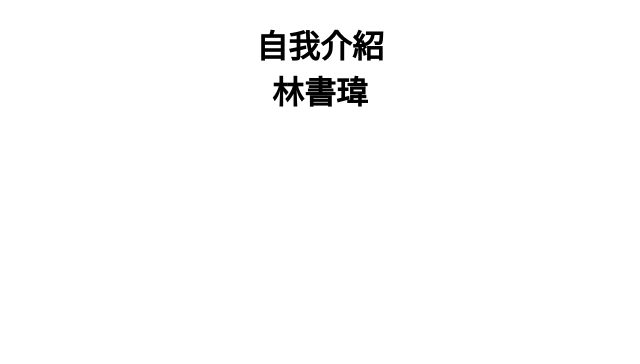
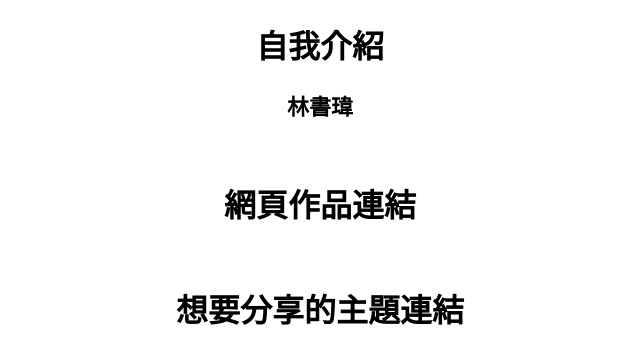
Before and after one commit to b11356003/1.io, a plain HTML site: page index.html in a window 1280 px wide. Shown: the whole page, without its empty margins (320-960 px from the left). Drawn offline with Linux system fonts and the light colour scheme.

Commit message:
0322_1400

```diff
--- a/index.html
+++ b/index.html
@@ -8,11 +8,18 @@
         h1{
             text-align: center;
         }
+        p{
+            text-align: center;
+            font-size:22px;
+            font-weight: bolder;
+        }
     </style>
 </head>
 <body>
-    <h1>自我介紹<br/>
-        林書瑋
-    </h1>
+    <h1>自我介紹<br/></h1>
+    <p>林書瑋</p>
+
+    <h1><br/>網頁作品連結</h1>
+    <h1><br/>想要分享的主題連結</h1>
 </body>
 </html>
```
